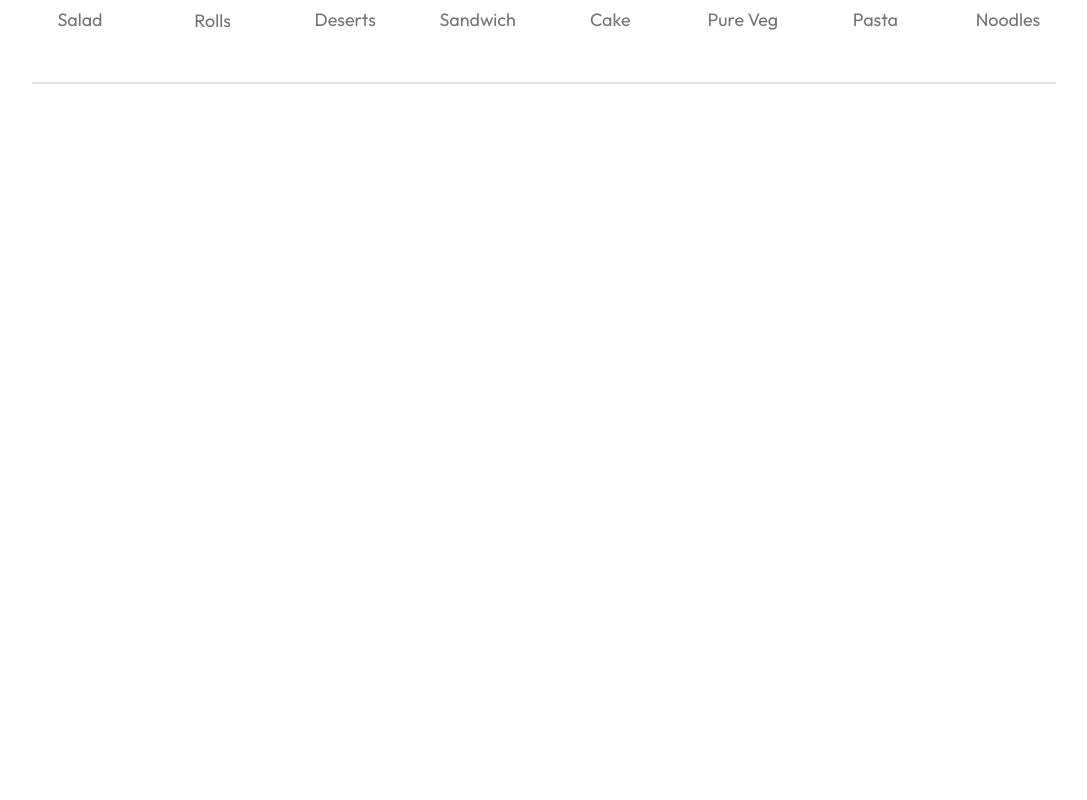
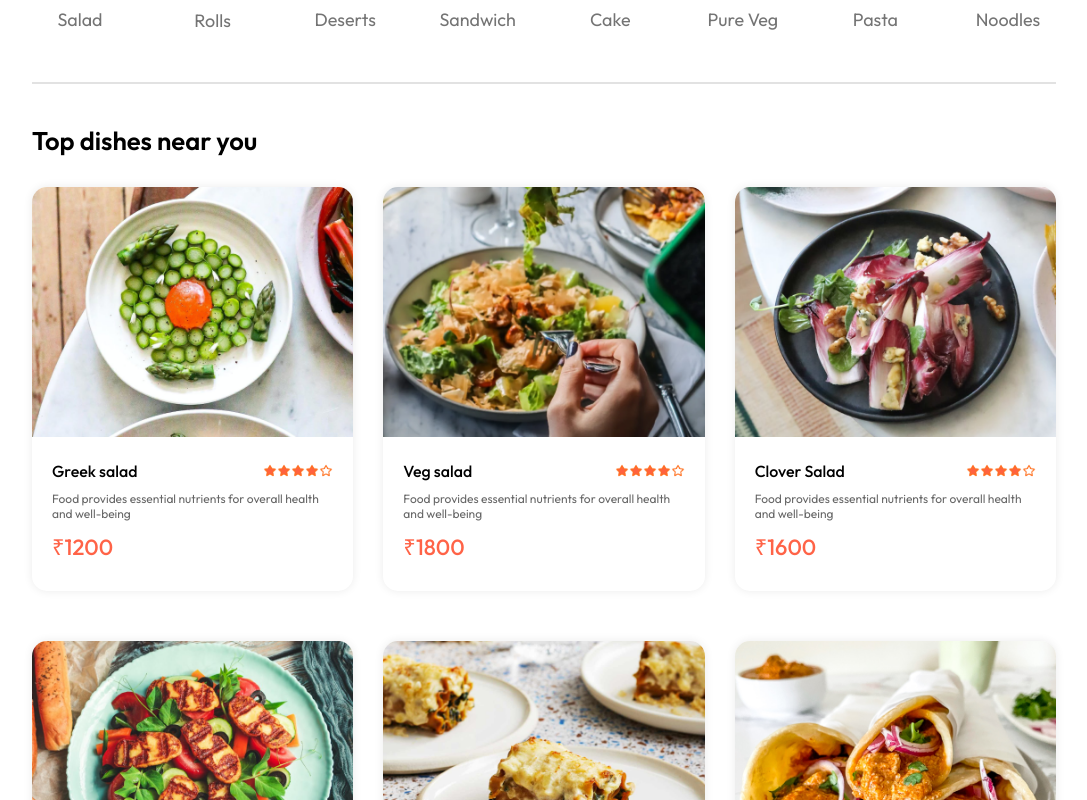
Before and after one commit to Vaibhav-kesarwani/Food-delivery-website, a React (Vite) app in the folder frontend/: page / in a window 1280 px wide. Shown: the part 840-1640 px from the top of the page, without its empty margins (96-1183 px from the left). Before the commit the page ends 934 px from the top, so only its background shows below. Built offline with nearby package versions, Linux system fonts and the light colour scheme.

Commit message:
make the food item diplay and change the asstes.js

```diff
--- a/frontend/src/assets/assets.js
+++ b/frontend/src/assets/assets.js
@@ -121,7 +121,7 @@
         _id: "1",
         name: "Greek salad",
         image: food_1,
-        price: 12,
+        price: 1200,
         description: "Food provides essential nutrients for overall health and well-being",
         category: "Salad"
     },
@@ -129,77 +129,77 @@
         _id: "2",
         name: "Veg salad",
         image: food_2,
-        price: 18,
+        price: 1800,
         description: "Food provides essential nutrients for overall health and well-being",
         category: "Salad"
     }, {
         _id: "3",
         name: "Clover Salad",
         image: food_3,
-        price: 16,
+        price: 1600,
         description: "Food provides essential nutrients for overall health and well-being",
         category: "Salad"
     }, {
         _id: "4",
         name: "Chicken Salad",
         image: food_4,
-        price: 24,
+        price: 2400,
         description: "Food provides essential nutrients for overall health and well-being",
         category: "Salad"
     }, {
         _id: "5",
         name: "Lasagna Rolls",
         image: food_5,
-        price: 14,
+        price: 1400,
         description: "Food provides essential nutrients for overall health and well-being",
         category: "Rolls"
     }, {
         _id: "6",
         name: "Peri Peri Rolls",
         image: food_6,
-        price: 12,
+        price: 1200,
         description: "Food provides essential nutrients for overall health and well-being",
         category: "Rolls"
     }, {
         _id: "7",
         name: "Chicken Rolls",
         image: food_7,
-        price: 20,
+        price: 2000,
         description: "Food provides essential nutrients for overall health and well-being",
         category: "Rolls"
     }, {
         _id: "8",
         name: "Veg Rolls",
         image: food_8,
-        price: 15,
+        price: 1500,
         description: "Food provides essential nutrients for overall health and well-being",
         category: "Rolls"
     }, {
         _id: "9",
         name: "Ripple Ice Cream",
         image: food_9,
-        price: 14,
+        price: 1400,
         description: "Food provides essential nutrients for overall health and well-being",
         category: "Deserts"
     }, {
         _id: "10",
         name: "Fruit Ice Cream",
         image: food_10,
-        price: 22,
+        price: 2200,
         description: "Food provides essential nutrients for overall health and well-being",
         category: "Deserts"
     }, {
         _id: "11",
         name: "Jar Ice Cream",
         image: food_11,
-        price: 10,
+        price: 1000,
         description: "Food provides essential nutrients for overall health and well-being",
         category: "Deserts"
     }, {
         _id: "12",
         name: "Vanilla Ice Cream",
         image: food_12,
-        price: 12,
+        price: 1200,
         description: "Food provides essential nutrients for overall health and well-being",
         category: "Deserts"
     },
@@ -207,7 +207,7 @@
         _id: "13",
         name: "Chicken Sandwich",
         image: food_13,
-        price: 12,
+        price: 1200,
         description: "Food provides essential nutrients for overall health and well-being",
         category: "Sandwich"
     },
@@ -215,77 +215,77 @@
         _id: "14",
         name: "Vegan Sandwich",
         image: food_14,
-        price: 18,
+        price: 1800,
         description: "Food provides essential nutrients for overall health and well-being",
         category: "Sandwich"
     }, {
         _id: "15",
         name: "Grilled Sandwich",
         image: food_15,
-        price: 16,
+        price: 1600,
         description: "Food provides essential nutrients for overall health and well-being",
         category: "Sandwich"
     }, {
         _id: "16",
         name: "Bread Sandwich",
         image: food_16,
-        price: 24,
+        price: 2400,
         description: "Food provides essential nutrients for overall health and well-being",
         category: "Sandwich"
     }, {
         _id: "17",
         name: "Cup Cake",
         image: food_17,
-        price: 14,
+        price: 1400,
         description: "Food provides essential nutrients for overall health and well-being",
         category: "Cake"
     }, {
         _id: "18",
         name: "Vegan Cake",
         image: food_18,
-        price: 12,
+        price: 1200,
         description: "Food provides essential nutrients for overall health and well-being",
         category: "Cake"
     }, {
         _id: "19",
         name: "Butterscotch Cake",
         image: food_19,
-        price: 20,
+        price: 2000,
         description: "Food provides essential nutrients for overall health and well-being",
         category: "Cake"
     }, {
         _id: "20",
         name: "Sliced Cake",
         image: food_20,
-        price: 15,
+        price: 1500,
         description: "Food provides essential nutrients for overall health and well-being",
         category: "Cake"
     }, {
         _id: "21",
         name: "Garlic Mushroom ",
         image: food_21,
-        price: 14,
+        price: 1400,
         description: "Food provides essential nutrients for overall health and well-being",
         category: "Pure Veg"
     }, {
         _id: "22",
         name: "Fried Cauliflower",
         image: food_22,
-        price: 22,
+        price: 2200,
         description: "Food provides essential nutrients for overall health and well-being",
         category: "Pure Veg"
     }, {
         _id: "23",
         name: "Mix Veg Pulao",
         image: food_23,
-        price: 10,
+        price: 1000,
         description: "Food provides essential nutrients for overall health and well-being",
         category: "Pure Veg"
     }, {
         _id: "24",
         name: "Rice Zucchini",
         image: food_24,
-        price: 12,
+        price: 1200,
         description: "Food provides essential nutrients for overall health and well-being",
         category: "Pure Veg"
     },
@@ -293,7 +293,7 @@
         _id: "25",
         name: "Cheese Pasta",
         image: food_25,
-        price: 12,
+        price: 1200,
         description: "Food provides essential nutrients for overall health and well-being",
         category: "Pasta"
     },
@@ -301,49 +301,49 @@
         _id: "26",
         name: "Tomato Pasta",
         image: food_26,
-        price: 18,
+        price: 1800,
         description: "Food provides essential nutrients for overall health and well-being",
         category: "Pasta"
     }, {
         _id: "27",
         name: "Creamy Pasta",
         image: food_27,
-        price: 16,
+        price: 1600,
         description: "Food provides essential nutrients for overall health and well-being",
         category: "Pasta"
     }, {
         _id: "28",
         name: "Chicken Pasta",
         image: food_28,
-        price: 24,
+        price: 2400,
         description: "Food provides essential nutrients for overall health and well-being",
         category: "Pasta"
     }, {
         _id: "29",
         name: "Buttter Noodles",
         image: food_29,
-        price: 14,
+        price: 1400,
         description: "Food provides essential nutrients for overall health and well-being",
         category: "Noodles"
     }, {
         _id: "30",
         name: "Veg Noodles",
         image: food_30,
-        price: 12,
+        price: 1200,
         description: "Food provides essential nutrients for overall health and well-being",
         category: "Noodles"
     }, {
         _id: "31",
         name: "Somen Noodles",
         image: food_31,
-        price: 20,
+        price: 2000,
         description: "Food provides essential nutrients for overall health and well-being",
         category: "Noodles"
     }, {
         _id: "32",
         name: "Cooked Noodles",
         image: food_32,
-        price: 15,
+        price: 1500,
         description: "Food provides essential nutrients for overall health and well-being",
         category: "Noodles"
     }
--- /dev/null
+++ b/frontend/src/components/FoodDisplay/FoodDisplay.css
@@ -0,0 +1,16 @@
+.food-display {
+  margin-top: 30px;
+}
+
+.food-display h2 {
+  font-size: max(2vw, 24px);
+  font-weight: 600;
+}
+
+.food-display-list {
+  display: grid;
+  grid-template-columns: repeat(auto-fill, minmax(240px, 1fr));
+  margin-top: 30px;
+  gap: 30px;
+  row-gap: 50px;
+}
--- /dev/null
+++ b/frontend/src/components/FoodDisplay/FoodDisplay.jsx
@@ -0,0 +1,30 @@
+import React, { useContext } from "react";
+import "./FoodDisplay.css";
+import { StoreContext } from "../../context/StoreContext";
+import FoodItem from "../FoodItem/FoodItem";
+
+const FoodDisplay = ({ category }) => {
+  const { food_list } = useContext(StoreContext);
+
+  return (
+    <div className="food-display" id="food-display">
+      <h2>Top dishes near you</h2>
+      <div className="food-display-list">
+        {food_list.map((item, index) => {
+          return (
+            <FoodItem
+              key={index}
+              id={item._id}
+              name={item.name}
+              description={item.description}
+              price={item.price}
+              image={item.image}
+            />
+          );
+        })}
+      </div>
+    </div>
+  );
+};
+
+export default FoodDisplay;
--- /dev/null
+++ b/frontend/src/components/FoodItem/FoodItem.css
@@ -0,0 +1,46 @@
+.food-item {
+  width: 100%;
+  margin: auto;
+  border-radius: 15px;
+  box-shadow: 0 0 10px #00000015;
+  transition: 0.3s;
+  animation: fadeIn 1s;
+}
+
+.food-item-image {
+  width: 100%;
+  border-radius: 15px 15px 0 0;
+  object-fit: contain;
+}
+
+.food-item-info {
+  padding: 20px;
+}
+
+.food-item-name-ratings {
+  display: flex;
+  justify-content: space-between;
+  align-items: center;
+  margin-bottom: 10px;
+}
+
+.food-item-name-ratings p {
+  font-size: 16px;
+  font-weight: 500;
+}
+
+.food-item-name-ratings img {
+  width: 70px;
+}
+
+.food-item-description {
+  color: #676767;
+  font-size: 12px;
+}
+
+.food-item-price {
+    color: tomato;
+    font-size: 22px;
+    font-weight: 500;
+    margin: 10px 0;
+}
--- /dev/null
+++ b/frontend/src/components/FoodItem/FoodItem.jsx
@@ -0,0 +1,26 @@
+import React from "react";
+import "./FoodItem.css";
+import { assets } from "../../assets/assets";
+
+const FoodItem = ({ id, name, price, description, image }) => {
+  return (
+    <div className="food-item">
+      <div className="food-item-image-container">
+        <img className="food-item-image" src={image} />
+      </div>
+
+      <div className="food-item-info">
+        <div className="food-item-name-ratings">
+          <p>{name}</p>
+          <img src={assets.rating_starts} />
+        </div>
+
+        <p className="food-item-description">{description}</p>
+
+        <p className="food-item-price">₹{price}</p>
+      </div>
+    </div>
+  );
+};
+
+export default FoodItem;
--- a/frontend/src/context/StoreContext.jsx
+++ b/frontend/src/context/StoreContext.jsx
@@ -1,11 +1,14 @@
 import { createContext } from "react";
+import { food_list } from "../assets/assets";
 
 export const StoreContext = createContext(null)
 
 const StoreContextProvider = (props) => {
     const contextValue = {
+        food_list
+    }
 
-    }
+
 
     return (
         <StoreContext.Provider value={contextValue}>
--- a/frontend/src/pages/Home/Home.jsx
+++ b/frontend/src/pages/Home/Home.jsx
@@ -2,6 +2,7 @@
 import "./Home.css";
 import Header from "../../components/Header/Header";
 import ExploreMenu from "../../components/ExploreMenu/ExploreMenu";
+import FoodDisplay from "../../components/FoodDisplay/FoodDisplay";
 
 const Home = () => {
   const [category, setCategory] = useState("All");
@@ -10,6 +11,7 @@
     <div>
       <Header />
       <ExploreMenu category={category} setCategory={setCategory} />
+      <FoodDisplay category={category} />
     </div>
   );
 };
```
